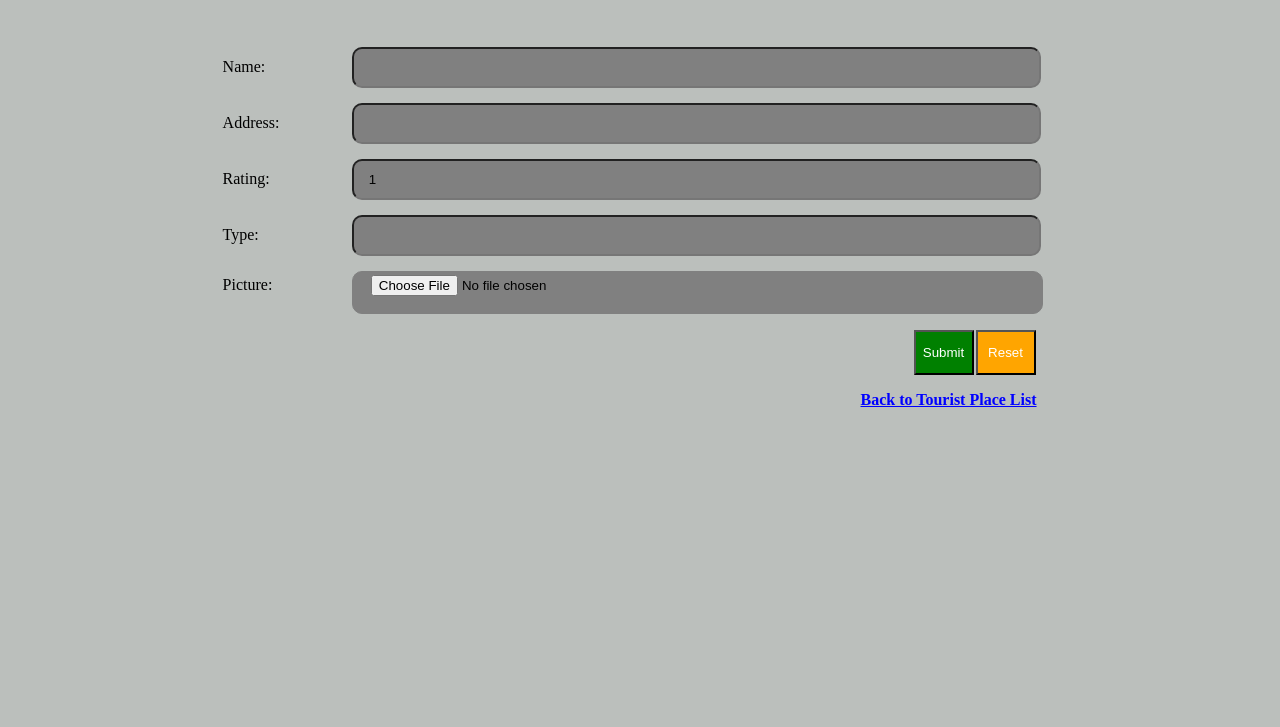
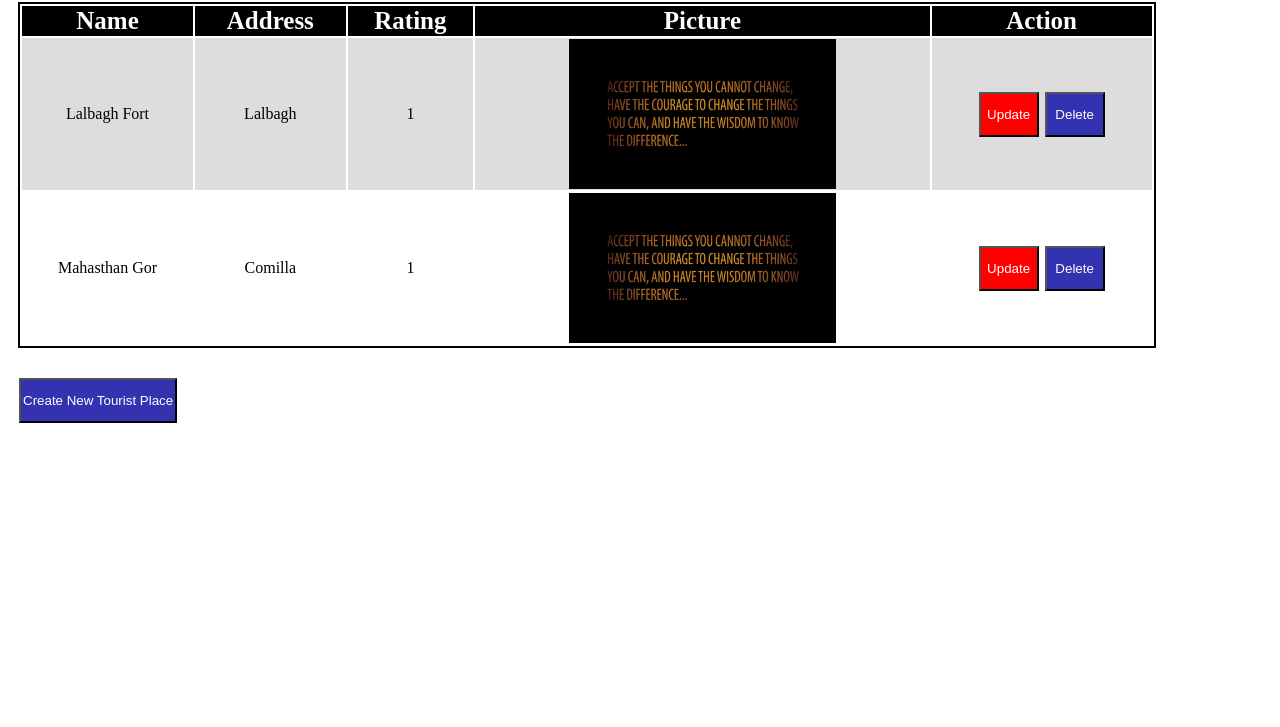
Before and after one commit to zim2510/Web-dev-learn, a plain HTML site: page Assignments/1/index.html in a window 1280 px wide. Shown: the part 73-800 px from the top of the page. Drawn offline with Linux system fonts and the light colour scheme.

Commit message:
Added assignment 1

```diff
--- a/Assignments/1/index.html
+++ b/Assignments/1/index.html
@@ -1,45 +1,50 @@
-<!DOCTYPE html>
 <html>
     <head>
         <meta lang="en">
         <meta charset="utf-8">
-        <title>Add a Tourist Place</title>
-        <link href="styles/style.css" rel="stylesheet" type="text/css">
+        <link rel="stylesheet" href="styles/style.css">
     </head>
     <body>
-        <div class="container">
-            <h1 id="header">Add a new Tourist Place</h1>
-            <form>
-                <p>
-                    <label for="name">Name: </label>
-                    <input type="text" id="name">
-                </p>
-                <p>
-                    <label for="address">Address: </label>
-                    <input type="text" id="address">
-                </p>
-                <p>
-                    <label for="rating">Rating: </label>
-                    <input type="number" id="rating" min=1 max=5 step=0.5 value=1>
-                </p>
-                <p>
-                    <label for="type">Type: </label>
-                    <input type="text" id="type">
-                </p>
-                <p>
-                    <label for="pic">Picture: </label>
-                    <input type="file" accept="image/*" id="pic">
-                </p>
-                <div id="control">
-                    <button class="form-button button-yellow" type="reset">Reset</button>
-                    <button class="form-button button-green" type="submit">Submit</button>
-                    <div class="clear"></div>
-                    <p>
-                        <a id="back" href="">Back to Tourist Place List</a>
-                    </p>
-                    <div class="clear"></div>
-                </div>
-            </form>
+        <div class="container-2">
+            <input type="text" placeholder="Enter name to search" class="form-input input-index">
+            <table>
+                <tr>
+                    <th>Name</th>
+                    <th>Address</th>
+                    <th>Rating</th>
+                    <th>Picture</th>
+                    <th>Action</th>
+                </tr>
+                <tr>
+                    <td>Lalbagh Fort</td>
+                    <td>Lalbagh</td>
+                    <td>1</td>
+                    <td><img class="table-image" src="images/img.png"></td>
+                    <td>
+                        <div>
+                            <button class="form-button button-red">Update</button>
+                            <button class="form-button button-blue">Delete</button>
+                        </div>
+                    </td>
+                </tr>
+                <tr>
+                    <td>Mahasthan Gor</td>
+                    <td>Comilla</td>
+                    <td>1</td>
+                    <td><img class="table-image" src="images/img.png"></td>
+                    <td>
+                        <div>
+                            <button class="form-button button-red">Update</button>
+                            <button class="form-button button-blue">Delete</button>
+                        </div>
+                    </td>
+                </tr>
+            </table>
+
+            <button class="form-button button-blue" id="create-new">
+                <a class="index-button" href="Add.html">Create New Tourist Place</a>
+            </button>
+
         </div>
     </body>
 </html>
--- a/Assignments/1/styles/style.css
+++ b/Assignments/1/styles/style.css
@@ -1,25 +1,25 @@
-body{
+.add-body{
 	background-color: rgb(187, 191, 188);
 }
 
-.container{
+.container-1{
 	width: 70%;
 	margin: 0 auto;
 }
 
-h1{
+.header-center{
 	text-align: center;
 	width: 100%;
 }
 
-form{
+.form-center{
 	margin: 0 auto;
 	width: 100%;
 	padding: 25px;
 	box-sizing: border-box;
 }
 
-input{
+.form-input{
 	width: 80%;
 	height: 35px;
 	border-radius: 10px;
@@ -28,7 +28,7 @@ input{
 	padding-left: 15px;
 }
 
-input[type=file]{
+.form-file{
 	border: 1px gray solid;
 	padding: 3px 3px;
 	padding-left: 18px;
@@ -54,10 +54,13 @@ form p{
 
 .form-button{
 	height: 45px;
-	width: 60px;
+	min-width: 60px;
 	color: white;
 	padding: 2px;
 	margin: 1px;
+}
+
+.float-right{
 	float: right;
 }
 
@@ -77,8 +80,56 @@ form p{
 	background-color: orange;
 }
 
+.button-blue{
+	background-color: rgb(51, 51, 177);
+}
+
 #back{
 	color: rgb(0, 0, 255);
-	float: right;
 	font-weight: bold;
 }
+
+.container-2{
+	width: 90%;
+	margin: 10px;
+	margin-top: 20px;
+}
+
+.input-index{
+	width: 50%;
+	margin-bottom: 20px;
+	background: white;
+}
+
+table{
+	border: 2px black solid;
+	width: 100%;
+}
+
+th{
+	background: black;
+	color: white;
+	font-size: 25px;
+}
+
+td{
+	text-align: center;
+}
+
+.table-image{
+	height: 150px;
+	width: auto;
+}
+
+#create-new{
+	margin-top: 30px;
+}
+
+.index-button{
+	text-decoration: none;
+	color: white;
+}
+
+tr:nth-child(even){
+	background-color: #ddd;
+}
```
Also changed, not shown: Assignments/1/Add.html (added, +45 -0 lines), Assignments/1/images/img.png (added).
